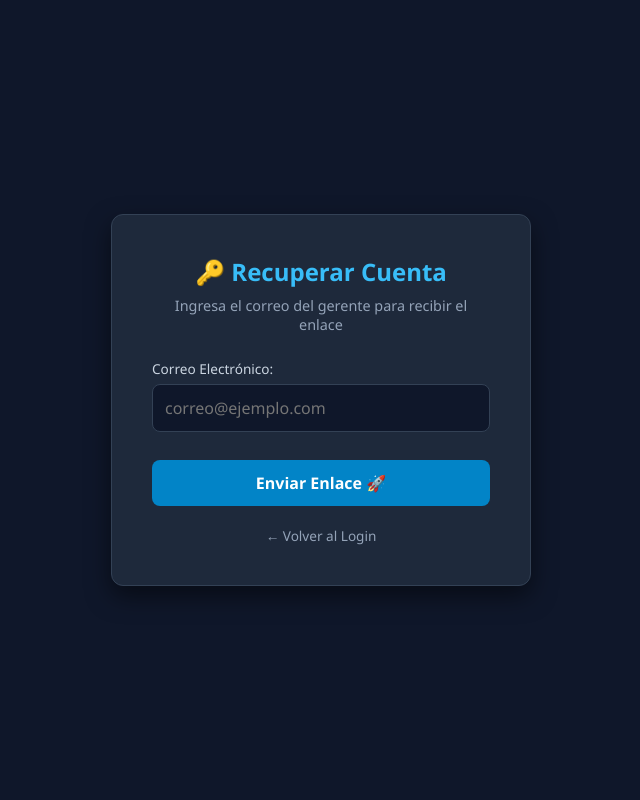
After one commit to juanjose81/igorpos, a Flask app: page /recuperar-password in a window 1280 px wide. The commit adds this page. Shown: the whole page, without its empty margins (319-959 px from the left). Run offline with Flask 3, Linux system fonts and the light colour scheme; some libraries are stand-ins or nearby versions.

Commit message:
Implementar sistema seguro de recuperacion de password para gerentes

```diff
--- a/novagest/app/routes/auth.py
+++ b/novagest/app/routes/auth.py
@@ -3,8 +3,16 @@ from flask import Blueprint, render_template, request, redirect, url_for, sessio
 from werkzeug.security import generate_password_hash, check_password_hash
 import psycopg
 from app.database import get_db_connection
+from itsdangerous import URLSafeTimedSerializer
+import smtplib
+from email.mime.text import MIMEText
+from email.mime.multipart import MIMEMultipart
+import os
 
 auth_bp = Blueprint('auth', __name__)
+
+# Serializador para tokens seguros de recuperación (expiran en 15 minutos)
+serializer = URLSafeTimedSerializer('clave_super_secreta_igorpos')
 
 # Función automática para crear la tabla y asegurar sus columnas si ya existe
 def asegurar_tabla():
@@ -198,3 +206,94 @@ def login():
 def logout():
     session.clear()
     return redirect(url_for('auth.login'))
+
+# --- NUEVAS RUTAS DE RECUPERACIÓN DE CONTRASEÑA (100% GRATIS Y SEGURA) ---
+
+@auth_bp.route('/recuperar-password', methods=['GET', 'POST'])
+def solicitar_recuperacion():
+    if request.method == 'POST':
+        email = request.form.get('email', '').strip().lower()
+
+        try:
+            conex = get_db_connection()
+            with conex.cursor() as cursor:
+                # Validamos que el correo exista y sea Gerente / Administrador
+                cursor.execute("""
+                    SELECT id, nombre, rol FROM usuarios
+                    WHERE LOWER(email) = LOWER(%s)
+                    AND LOWER(rol) IN ('gerente', 'administrador', 'admin');
+                """, (email,))
+                usuario = cursor.fetchone()
+            conex.close()
+
+            if usuario:
+                token = serializer.dumps(email, salt='recuperar-clave-salt')
+                link_recuperacion = url_for('auth.restablecer_password', token=token, _external=True)
+
+                remitente = os.getenv('MAIL_USERNAME')
+                password_app = os.getenv('MAIL_PASSWORD')
+
+                if remitente and password_app:
+                    msg = MIMEMultipart()
+                    msg['From'] = remitente
+                    msg['To'] = email
+                    msg['Subject'] = '🔑 Recuperación de Contraseña - IGOR POS'
+
+                    cuerpo = f"""
+                    Hola, {usuario[1]}:
+
+                    Has solicitado restablecer tu contraseña de Gerente en IGOR POS.
+                    Haz clic en el siguiente enlace (expira en 15 minutos):
+
+                    {link_recuperacion}
+
+                    Si tú no pediste esto, ignora este mensaje.
+                    """
+                    msg.attach(MIMEText(cuerpo, 'plain'))
+
+                    servidor = smtplib.SMTP('smtp.gmail.com', 587)
+                    servidor.starttls()
+                    servidor.login(remitente, password_app)
+                    servidor.sendmail(remitente, email, msg.as_string())
+                    servidor.quit()
+
+            flash('Si el correo está registrado como Gerente, se han enviado las instrucciones a su bandeja.', 'success')
+            return redirect(url_for('auth.solicitar_recuperacion'))
+
+        except Exception as e:
+            flash(f'Error al procesar la solicitud: {e}', 'danger')
+
+    return render_template('recuperar_solicitud.html')
+
+@auth_bp.route('/restablecer-password/<token>', methods=['GET', 'POST'])
+def restablecer_password(token):
+    try:
+        email = serializer.loads(token, salt='recuperar-clave-salt', max_age=900)
+    except Exception:
+        flash('El enlace de recuperación es inválido o ya ha expirado.', 'danger')
+        return redirect(url_for('auth.solicitar_recuperacion'))
+
+    if request.method == 'POST':
+        nueva_password = request.form.get('nueva_password', '').strip()
+        if not nueva_password:
+            flash('La contraseña no puede estar vacía.', 'danger')
+            return redirect(request.url)
+
+        try:
+            password_hash = generate_password_hash(nueva_password)
+            conex = get_db_connection()
+            with conex.cursor() as cursor:
+                cursor.execute("""
+                    UPDATE usuarios
+                    SET password = %s, password_hash = %s
+                    WHERE LOWER(email) = LOWER(%s);
+                """, (nueva_password, password_hash, email))
+                conex.commit()
+            conex.close()
+
+            flash('¡Contraseña restablecida con éxito! Ya puedes iniciar sesión.', 'success')
+            return redirect(url_for('auth.login'))
+        except Exception as e:
+            flash(f'Error al actualizar la contraseña: {e}', 'danger')
+
+    return render_template('recuperar_cambiar.html')
--- /dev/null
+++ b/novagest/app/templates/recuperar_solicitud.html
@@ -0,0 +1,49 @@
+<!DOCTYPE html>
+<html lang="es">
+<head>
+    <meta charset="UTF-8">
+    <meta name="viewport" content="width=device-width, initial-scale=1.0">
+    <title>Recuperar Contraseña - IGOR POS</title>
+    <style>
+        * { margin: 0; padding: 0; box-sizing: border-box; font-family: 'Segoe UI', sans-serif; }
+        body { background-color: #0f172a; color: #f8fafc; display: flex; justify-content: center; align-items: center; min-height: 100vh; }
+        .card { background-color: #1e293b; border: 1px solid #334155; padding: 40px; border-radius: 12px; width: 100%; max-width: 420px; box-shadow: 0 10px 25px rgba(0,0,0,0.5); }
+        h2 { color: #38bdf8; margin-bottom: 8px; text-align: center; font-size: 1.5rem; }
+        p { color: #94a3b8; font-size: 0.9rem; text-align: center; margin-bottom: 25px; }
+        .form-group { margin-bottom: 18px; }
+        .form-group label { display: block; margin-bottom: 6px; font-size: 0.85rem; color: #cbd5e1; }
+        .form-group input { width: 100%; padding: 12px; border-radius: 8px; border: 1px solid #334155; background: #0f172a; color: #fff; font-size: 1rem; outline: none; }
+        .form-group input:focus { border-color: #38bdf8; }
+        .btn-primary { background: #0284c7; color: #fff; border: none; padding: 12px; border-radius: 8px; font-weight: bold; cursor: pointer; width: 100%; font-size: 1rem; margin-top: 10px; }
+        .btn-primary:hover { background: #38bdf8; color: #0f172a; }
+        .alert { padding: 12px; border-radius: 8px; margin-bottom: 20px; font-weight: bold; text-align: center; font-size: 0.9rem; }
+        .alert-success { background-color: rgba(34, 197, 94, 0.2); color: #22c55e; border: 1px solid rgba(34, 197, 94, 0.4); }
+        .alert-danger { background-color: rgba(239, 68, 68, 0.2); color: #ef4444; border: 1px solid rgba(239, 68, 68, 0.4); }
+        .back-link { display: block; text-align: center; margin-top: 20px; color: #94a3b8; text-decoration: none; font-size: 0.85rem; }
+        .back-link:hover { color: #38bdf8; }
+    </style>
+</head>
+<body>
+    <div class="card">
+        <h2>🔑 Recuperar Cuenta</h2>
+        <p>Ingresa el correo del gerente para recibir el enlace</p>
+
+        {% with messages = get_flashed_messages(with_categories=true) %}
+            {% if messages %}
+                {% for category, message in messages %}
+                    <div class="alert alert-{{ category }}">{{ message }}</div>
+                {% endfor %}
+            {% endif %}
+        {% endwith %}
+
+        <form method="POST">
+            <div class="form-group">
+                <label>Correo Electrónico:</label>
+                <input type="email" name="email" required placeholder="correo@ejemplo.com">
+            </div>
+            <button type="submit" class="btn-primary">Enviar Enlace 🚀</button>
+        </form>
+        <a href="{{ url_for('auth.login') }}" class="back-link">← Volver al Login</a>
+    </div>
+</body>
+</html>
```
Also changed, not shown: novagest/app/templates/login.html (+8 -3 lines), novagest/app/templates/recuperar_cambiar.html (added, +45 -0 lines).
